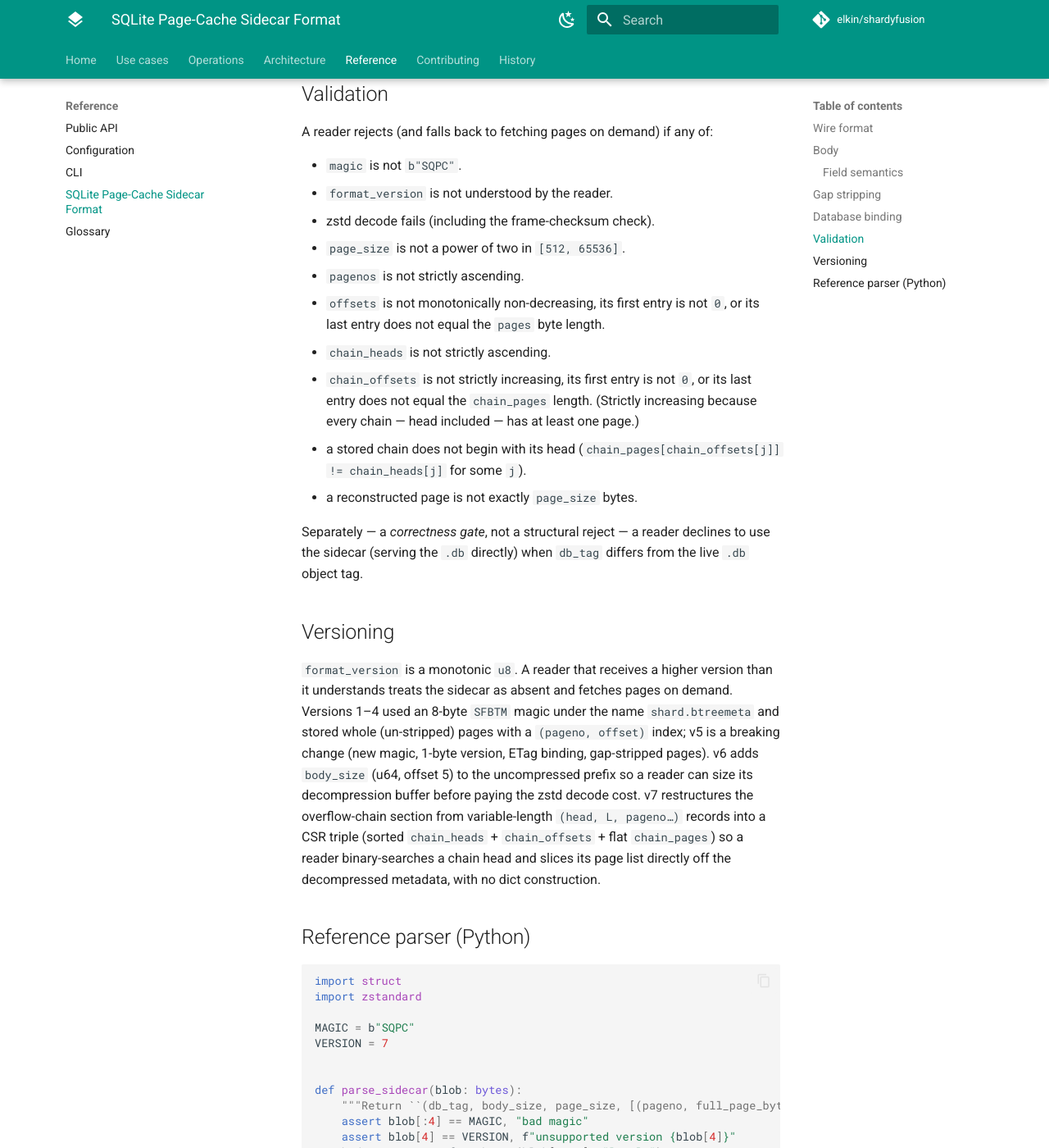
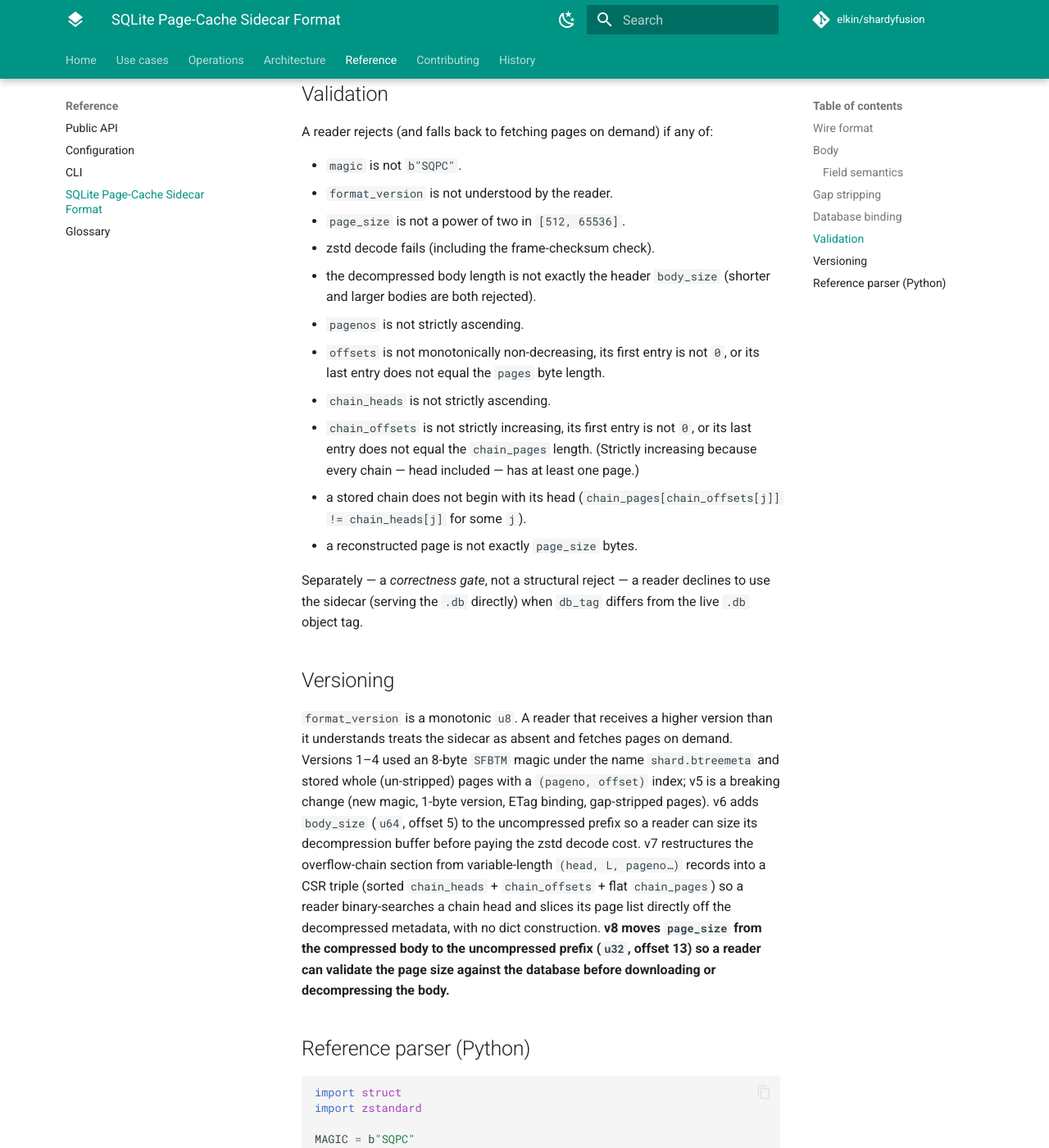
Before and after one commit to elkin/shardyfusion, an MkDocs documentation site: the page built from docs/reference/sqlite-sidecar-format.md, in a window 1280 px wide and 1400 px high, scrolled down 3571 px. Shown: the whole window at 82% size. Built offline with MkDocs 1.6.1 and Material for MkDocs 9.7.7, drawn with Linux system fonts in a browser that asks for light colours; comment, search, counter and statistics services are not loaded; some of the changed text lies outside the part shown.

Commit message:
docs: update sidecar docs and changelog for v8 format
Port the reference spec to byte-parity with binokl's canonical v8 copy (wire-format table, prefix/body field semantics, validation order, the versioning note, and the Python reference parser), update the architecture doc's prefix/body prose and manifest example, bump AGENTS.md, and add the v8 CHANGELOG entry.

```diff
--- a/docs/reference/sqlite-sidecar-format.md
+++ b/docs/reference/sqlite-sidecar-format.md
@@ -1,4 +1,4 @@
-# SQLite Page-Cache Sidecar Format — v7
+# SQLite Page-Cache Sidecar Format — v8
 
 A compact binary file holding a selected set of SQLite database pages, indexed
 by page number, so a remote-storage SQLite reader can prefetch and cache the
@@ -20,14 +20,15 @@
 | Offset       | Size     | Field            | Description                                  |
 | ------------ | -------- | ---------------- | -------------------------------------------- |
 | 0            | 4        | `magic`          | `b"SQPC"`                                     |
-| 4            | 1        | `format_version` | `u8` — value `7` for this spec               |
+| 4            | 1        | `format_version` | `u8` — value `8` for this spec               |
 | 5            | 8        | `body_size`      | `u64` — uncompressed size of `body` in bytes |
-| 13           | 1        | `tag_len`        | `u8` — length of `db_tag` (`0` = unbound)    |
-| 14           | tag_len  | `db_tag`         | the `.db` object-version token (S3 ETag), UTF-8 |
-| 14 + tag_len | rest     | `body`           | one zstd frame (with content checksum)       |
+| 13           | 4        | `page_size`      | `u32` — SQLite page size in bytes            |
+| 17           | 1        | `tag_len`        | `u8` — length of `db_tag` (`0` = unbound)    |
+| 18           | tag_len  | `db_tag`         | the `.db` object-version token (S3 ETag), UTF-8 |
+| 18 + tag_len | rest     | `body`           | one zstd frame (with content checksum)       |
 
-The prefix is uncompressed so a reader can validate the magic/version and read
-the binding tag before paying the decompression cost. The zstd frame is written
+The prefix is uncompressed so a reader can validate the magic/version, read the
+page size, and read the binding tag before paying the decompression cost. The zstd frame is written
 with a content checksum, so a torn or bit-rotted sidecar fails to decode rather
 than yielding corrupt pages.
 
@@ -37,7 +38,6 @@
 
 | Field         | Size            | Description                                                        |
 | ------------- | --------------- | ------------------------------------------------------------------ |
-| `page_size`   | `u32`           | SQLite page size in bytes (power of two in `[512, 65536]`)         |
 | `n`           | `u32`           | number of pages in the sidecar                                     |
 | `pagenos`     | `n × u32`       | SQLite page numbers (1-based), sorted strictly ascending           |
 | `offsets`     | `(n+1) × u32`   | start offset of each stored page **within `pages`**; entry `n` is the `pages` byte length |
@@ -120,8 +120,10 @@
 
 - `magic` is not `b"SQPC"`.
 - `format_version` is not understood by the reader.
+- `page_size` is not a power of two in `[512, 65536]`.
 - zstd decode fails (including the frame-checksum check).
-- `page_size` is not a power of two in `[512, 65536]`.
+- the decompressed body length is not exactly the header `body_size` (shorter
+  and larger bodies are both rejected).
 - `pagenos` is not strictly ascending.
 - `offsets` is not monotonically non-decreasing, its first entry is not `0`, or
   its last entry does not equal the `pages` byte length.
@@ -144,12 +146,15 @@
 Versions 1–4 used an 8-byte `SFBTM` magic under the name `shard.btreemeta` and
 stored whole (un-stripped) pages with a `(pageno, offset)` index; v5 is a
 breaking change (new magic, 1-byte version, ETag binding, gap-stripped pages).
-v6 adds `body_size` (u64, offset 5) to the uncompressed prefix so a reader can
+v6 adds `body_size` (`u64`, offset 5) to the uncompressed prefix so a reader can
 size its decompression buffer before paying the zstd decode cost. v7 restructures
 the overflow-chain section from variable-length `(head, L, pageno…)` records into
 a CSR triple (sorted `chain_heads` + `chain_offsets` + flat `chain_pages`) so a
 reader binary-searches a chain head and slices its page list directly off the
-decompressed metadata, with no dict construction.
+decompressed metadata, with no dict construction. **v8 moves `page_size` from the
+compressed body to the uncompressed prefix (`u32`, offset 13) so a reader can
+validate the page size against the database before downloading or decompressing
+the body.**
 
 ## Reference parser (Python)
 
@@ -158,7 +163,7 @@
 import zstandard
 
 MAGIC = b"SQPC"
-VERSION = 7
+VERSION = 8
 
 
 def parse_sidecar(blob: bytes):
@@ -166,13 +171,14 @@
     assert blob[:4] == MAGIC, "bad magic"
     assert blob[4] == VERSION, f"unsupported version {blob[4]}"
     body_size = int.from_bytes(blob[5:13], "little")
-    tag_len = blob[13]
-    db_tag = blob[14 : 14 + tag_len].decode("utf-8") if tag_len else None
-    body = zstandard.ZstdDecompressor().decompress(blob[14 + tag_len :])
+    page_size = int.from_bytes(blob[13:17], "little")
+    tag_len = blob[17]
+    db_tag = blob[18 : 18 + tag_len].decode("utf-8") if tag_len else None
+    body = zstandard.ZstdDecompressor().decompress(blob[18 + tag_len :])
 
     cur = 0
-    page_size, n = struct.unpack_from("<II", body, cur)
-    cur += 8
+    (n,) = struct.unpack_from("<I", body, cur)
+    cur += 4
     pagenos = list(struct.unpack_from(f"<{n}I", body, cur)) if n else []
     cur += 4 * n
     offsets = list(struct.unpack_from(f"<{n + 1}I", body, cur))
```
Also changed, not shown: AGENTS.md (+1 -1 lines), CHANGELOG.md (+11 -0 lines), docs/architecture/sqlite-sidecar.md (+5 -5 lines).
